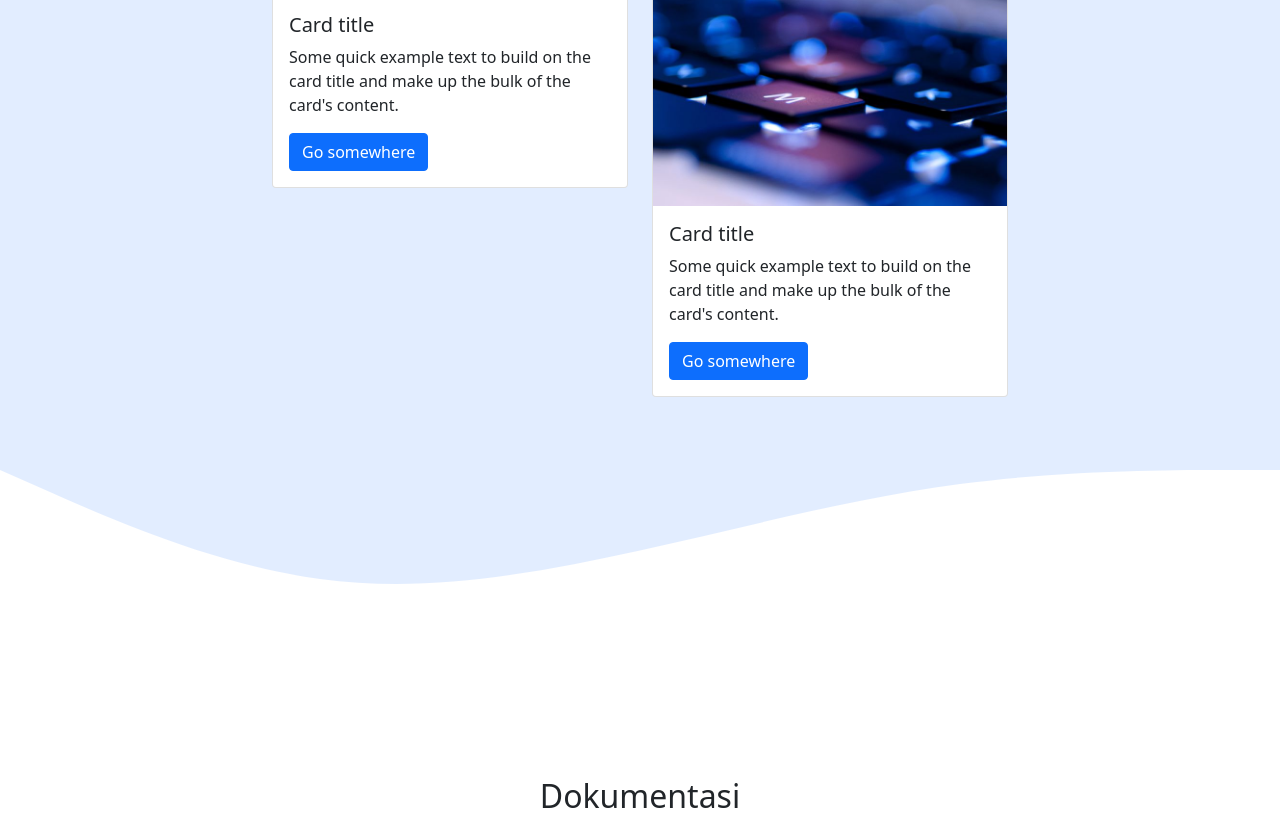
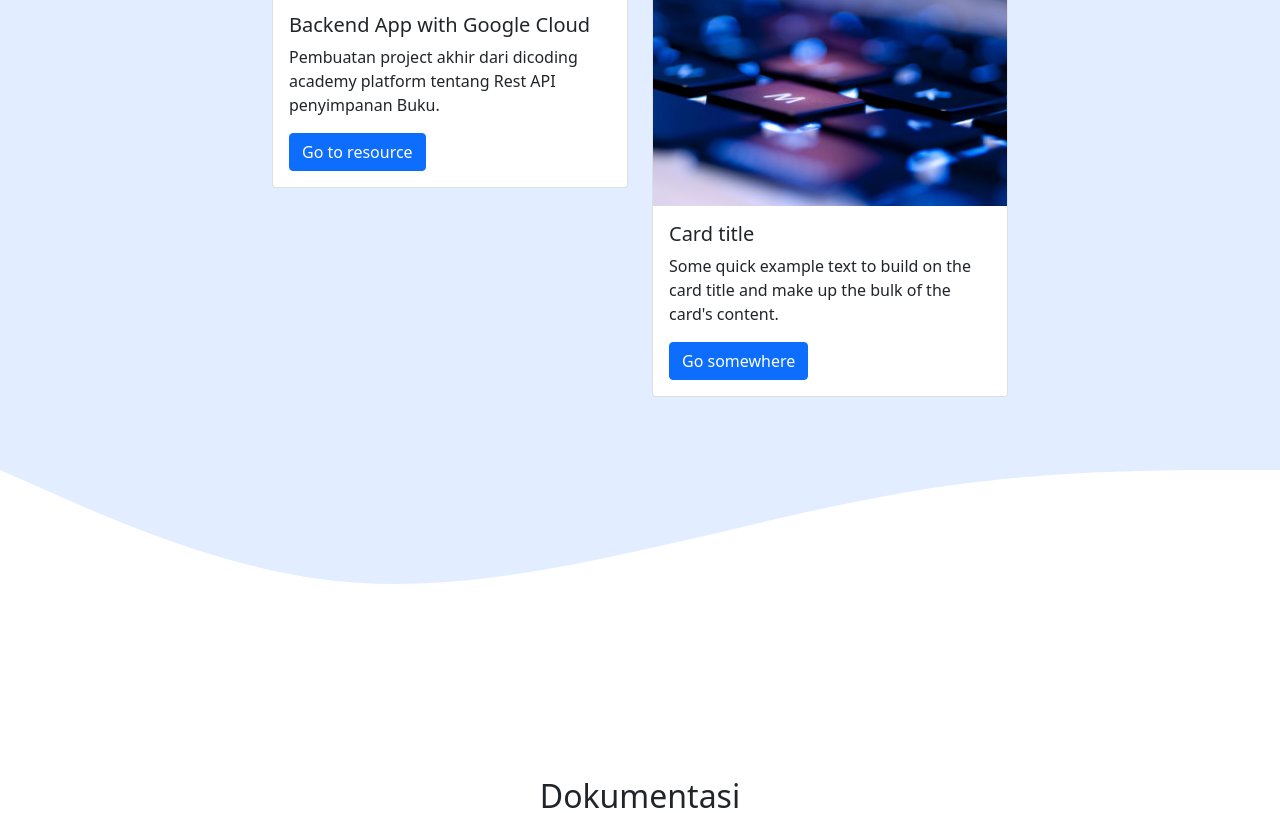
Before and after one commit to zalas07/zalasheribertus.github.io, a plain HTML site: page index.html in a window 1280 px wide. Shown: the part 1966-2779 px from the top of the page. Drawn offline with nearby package versions, Linux system fonts and the light colour scheme.

Commit message:
ganti penjelasan detail untuk card title 4

```diff
--- a/index.html
+++ b/index.html
@@ -136,9 +136,9 @@
             <div class="card" data-aos="flip-left" data-aos-duration="500" data-aos-delay="300">
               <img src="img/Projects/4.jpg" class="card-img-top" alt="Project-1" />
               <div class="card-body">
-                <h5 class="card-title">Card title</h5>
-                <p class="card-text">Some quick example text to build on the card title and make up the bulk of the card's content.</p>
-                <a href="https://github.com/sentiGo" class="btn btn-primary">Go somewhere</a>
+                <h5 class="card-title">Backend App with Google Cloud</h5>
+                <p class="card-text">Pembuatan project akhir dari dicoding academy platform tentang Rest API penyimpanan Buku.</p>
+                <a href="https://github.com/zalas07/notes-app-back-end" class="btn btn-primary">Go to resource</a>
               </div>
             </div>
           </div>
```
